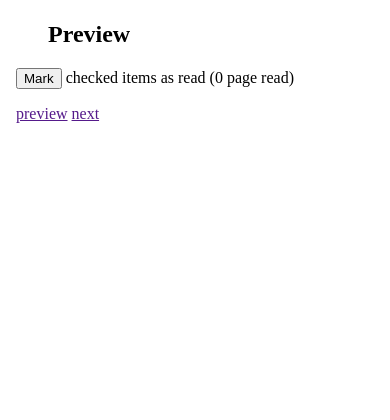
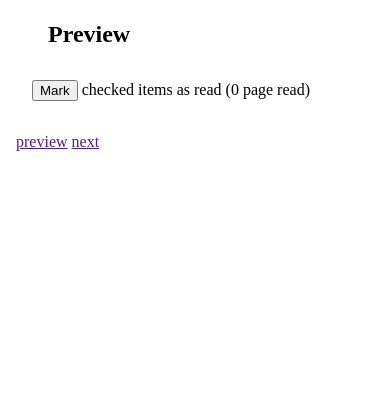
Before and after one commit to peecky/yandere-trace, a PHP site: page /view.php in a window 390 px wide. Shown: the top 420 px of the page. Run offline with PHP 8.4, Linux system fonts and the light colour scheme.

Commit message:
Increase margin of mark button in mobile mode

```diff
--- a/www/common.css
+++ b/www/common.css
@@ -8,7 +8,7 @@ section#previews ul.thumbnail li	{ display: inline-block; vertical-align: middle
 section#previews ul.thumbnail li:hover	{ background-color: #DDD; }
 section#previews ul.thumbnail li span.thumbnailImage	{ display: block; padding: 0.5em; }
 section#previews ul.thumbnail li span.thumbnailImage img	{ vertical-align: middle; cursor: pointer; }
-section#previews p	{ margin-left: 1em; }
+section#previews p	{ margin: 2em; }
 
 section#samples	{ max-width: 100%; }
 section#samples img	{ display: block; -moz-box-sizing: border-box; box-sizing: border-box; border: 8px solid gray; max-width: 100%; min-width: 300px; min-height: 300px; cursor: pointer; }
@@ -21,6 +21,7 @@ section#bottom	{ margin-left: 1em; padding-bottom: 1em; }
 	section#previews	{ position: fixed; display: inline-block; -moz-box-sizing: border-box; box-sizing: border-box; padding-top: 3em; width: 350px; height: 100%; overflow: auto; }
 	section#previews h2	{ visibility: hidden; }
 	section#previews ul.thumbnail li	{ width: 100%; }
+	section#previews p	{ margin: 1em; }
 
 	section#samples	{ display: inline-block; -moz-box-sizing: border-box; box-sizing: border-box; padding-left: 350px; height: 100%; overflow: auto; }
 
```
